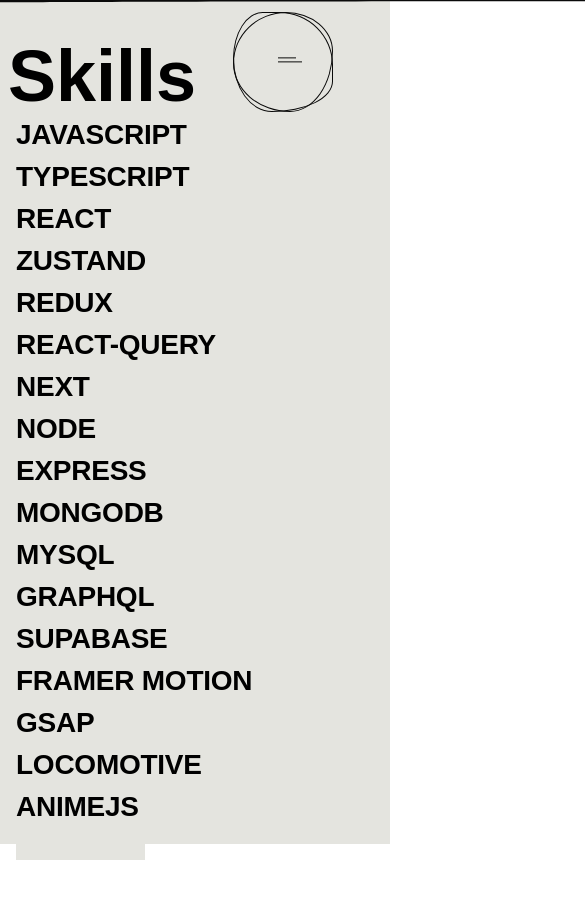
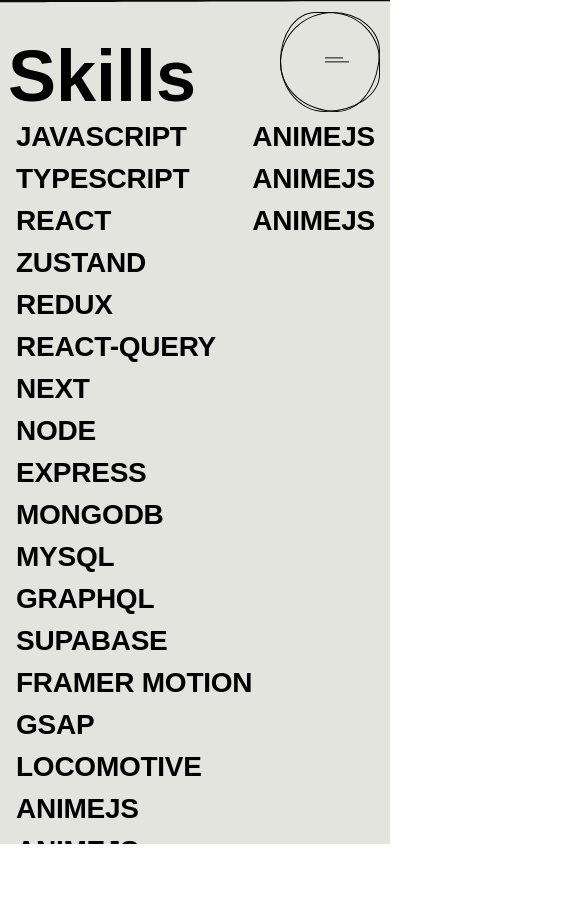
Before and after one commit to SouvikSarkar2/PF24, a Next.js app: page /skill in a window 390 px wide. Shown: the top 898 px of the page, 585 px wide, since content can reach past the window. After the commit the page ends 844 px from the top, so only its background shows below. Built offline with nearby package versions, Linux system fonts and the light colour scheme; a web font is replaced by a local one.

Commit message:
Mobile Responsive Fixed

```diff
--- a/src/app/globals.css
+++ b/src/app/globals.css
@@ -20,8 +20,5 @@
 body {
   width: 100vw;
   height: 100vh;
-}
-
-body {
   overflow: hidden;
 }
--- a/src/components/Contact/Contact.jsx
+++ b/src/components/Contact/Contact.jsx
@@ -138,26 +138,37 @@
           </div>
           <div className="form">
             <form onSubmit={handleForm}>
-              <label htmlFor="fname">Name*</label>
+              <label className="mr-10" htmlFor="fname">
+                Name
+              </label>
               <input
                 type="text"
                 id="fname"
                 name="fname"
-                placeholder="first + surname"
+                placeholder="John Doe"
               />
               <br />
               <br />
-              <label htmlFor="location">Location*</label>
+              <label className="mr-10" htmlFor="location">
+                Location*
+              </label>
               <input
                 type="text"
                 id="location"
                 name="location"
-                placeholder="e.g. africa"
+                placeholder="USA"
               />
               <br />
               <br />
-              <label htmlFor="fname">Project*</label>
-              <input type="text" id="website" name="website" placeholder="" />
+              <label className="mr-10" htmlFor="fname">
+                Project
+              </label>
+              <input
+                type="text"
+                id="website"
+                name="website"
+                placeholder="Ecommerce"
+              />
               <br />
               <br />
 
--- a/src/components/Contact/contact.css
+++ b/src/components/Contact/contact.css
@@ -198,7 +198,7 @@
   }
 
   .overlay {
-    flex-direction: column-reverse;
+    flex-direction: column;
   }
 
   .col:nth-child(1) {
@@ -212,4 +212,30 @@
   .send h1 {
     font-size: 150px;
   }
+  .col:nth-child(1) {
+    position: absolute;
+    height: 50%;
+    width: 100%;
+    bottom: 0;
+    flex: none;
+    border-right: 1.5px solid #eae9e4;
+    display: flex;
+    flex-direction: column;
+    justify-content: space-between;
+    padding-bottom: 3em;
+  }
+
+  .col:nth-child(2) {
+    position: absolute;
+    width: 200%;
+    top: 10em;
+    flex: none;
+    padding: 0 1em;
+  }
+
+  #back {
+    cursor: pointer;
+    position: absolute;
+    right: 150vw;
+  }
 }
--- a/src/components/FeaturedWork/FeaturedWork.jsx
+++ b/src/components/FeaturedWork/FeaturedWork.jsx
@@ -5,7 +5,6 @@
 import "./work.css";
 import Image from "next/image";
 import { useRouter } from "next/navigation";
-import { revalidatePath } from "next/cache";
 
 const FeaturedWork = () => {
   const containerRef = useRef(null);
--- a/src/components/Navbar/Navbar.jsx
+++ b/src/components/Navbar/Navbar.jsx
@@ -138,7 +138,7 @@
   }, []);
 
   return (
-    <div className="absolute left-0 top-0 font-[Oswald] z-50">
+    <div className="relative left-0 top-0 font-[Oswald] z-50">
       <div className="btn" id="toggle-btn" ref={toggleBtnRef}>
         <div className="btn-outline btn-outline-1"></div>
         <div className="btn-outline btn-outline-2"></div>
--- a/src/components/Navbar/navbar.css
+++ b/src/components/Navbar/navbar.css
@@ -289,7 +289,7 @@
 
   #toggle-btn {
     position: absolute;
-    left: 63vw;
+    left: 75vw;
     top: 20px;
     width: 10px;
     display: flex;
--- a/src/components/Skills/SkillsComponent.jsx
+++ b/src/components/Skills/SkillsComponent.jsx
@@ -23,6 +23,11 @@
     { id: 1, name: "framer motion", imgSrc: "/skills/1.svg" },
     { id: 2, name: "gsap", imgSrc: "/skills/2.svg" },
     { id: 15, name: "locomotive", imgSrc: "/skills/15.png" },
+    { id: 16, name: "animejs", imgSrc: "/skills/16.png" },
+    { id: 16, name: "animejs", imgSrc: "/skills/16.png" },
+    { id: 16, name: "animejs", imgSrc: "/skills/16.png" },
+    { id: 16, name: "animejs", imgSrc: "/skills/16.png" },
+    { id: 16, name: "animejs", imgSrc: "/skills/16.png" },
     { id: 16, name: "animejs", imgSrc: "/skills/16.png" },
   ];
 
--- a/src/components/Skills/skills.css
+++ b/src/components/Skills/skills.css
@@ -13,6 +13,8 @@
 .container .col {
   width: 50%;
   height: 100%;
+  display: flex;
+  flex-wrap: wrap;
 }
 
 .container .img-preview {
@@ -169,8 +171,8 @@
   .img-modal .img-view {
     top: 50%;
     left: 50%;
-    width: 300px;
-    height: 400px;
+    width: 200px;
+    height: 200px;
   }
 
   .img-modal-name {
@@ -180,4 +182,21 @@
     transform: translate(0, 0);
     margin: 1em;
   }
+
+  .container .col {
+    width: 50%;
+    height: 100%;
+    display: flex;
+    flex-wrap: wrap;
+    margin-top: 100px;
+    justify-content: start;
+  }
+
+  .container .img-preview .img-preview-container {
+    width: 100px;
+    height: 160px;
+    margin-bottom: 40px;
+    margin-left: 60px;
+    clip-path: polygon(0 0, 100% 0, 100% 100%, 0 100%);
+  }
 }
```
Also changed, not shown: src/components/FeaturedWork/work.css (+17 -2 lines), src/components/Preloader/preloader.css (+9 -3 lines), src/components/SliderComponent/slidercomponent.css (+49 -0 lines), 1 other file (tests, documents, lock files or other folders).
